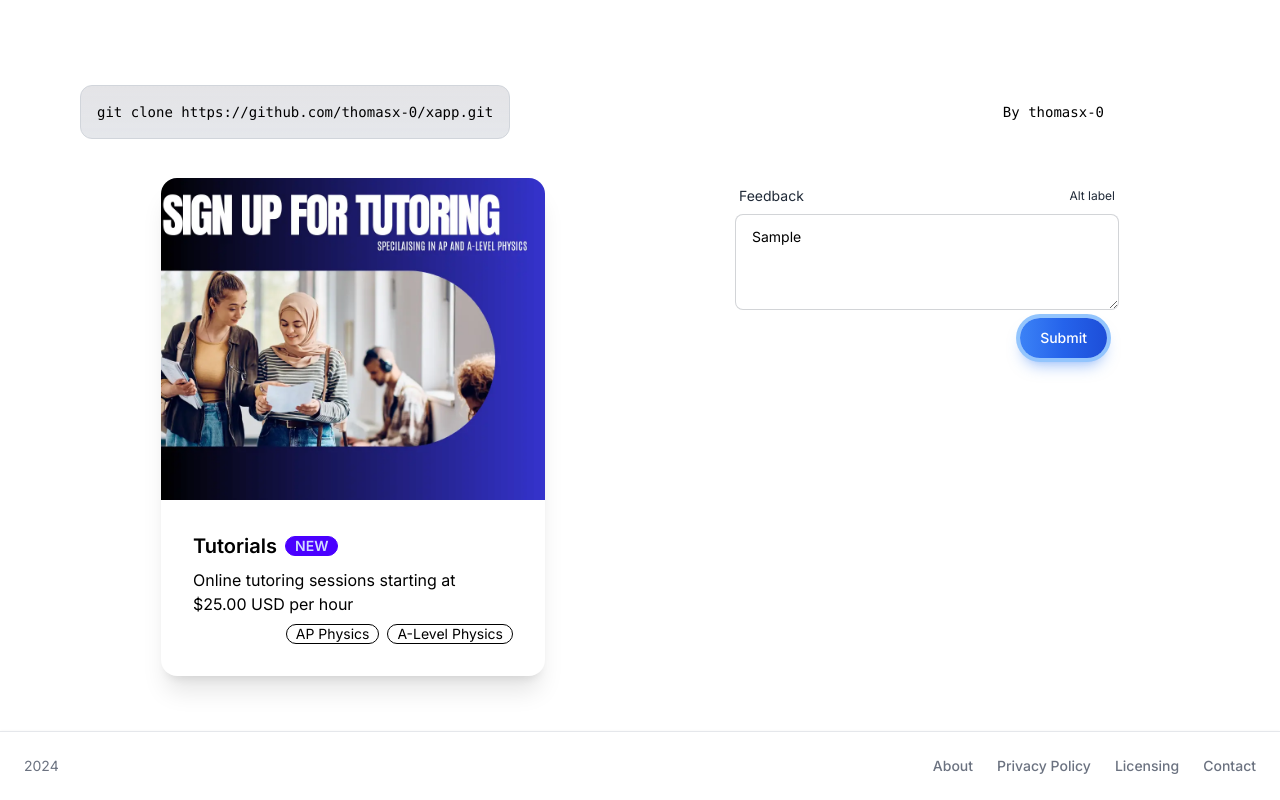
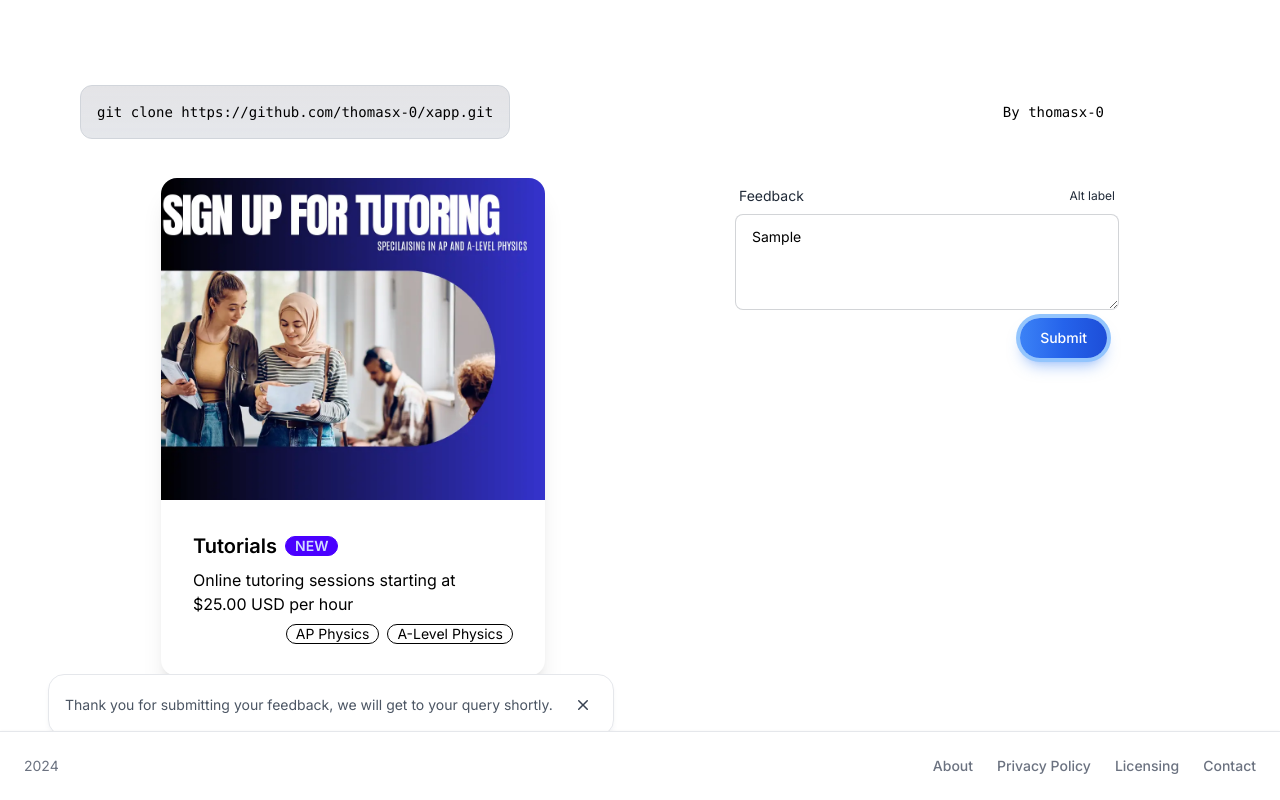
Before and after one commit to thomasx-0/ecopil0, a Next.js app: page / in a window 1280 px wide. Both pictures are taken after typing "Sample" into the empty fields and a click on the button "Submit". Built offline with nearby package versions, Linux system fonts and the light colour scheme; no server answers.

Commit message:
Added popup to the feedback form

```diff
--- a/src/app/page.tsx
+++ b/src/app/page.tsx
@@ -1,23 +1,47 @@
 "use client"
 
-// import {useState} from "react";
 import Image from "next/image"
-import React from "react"
-import {emailSenderUtil} from "@/app/utils/feedbackSender";
+import React, {useState} from "react"
+
+
+interface PopupProps {
+  onClose: () => void;
+}
+
+const Popup: React.FC<PopupProps> = ({ onClose }) => {
+  return (
+      <section
+          className="fixed flex items-center justify-between max-w-4xl p-4 mx-auto bg-white border border-gray-200 shadow-md dark:bg-gray-900 left-12 bottom-16 dark:shadow-gray-900 shadow-gray-100 md:gap-x-4 dark:border-gray-700 rounded-2xl">
+          <p className="text-sm text-gray-600 dark:text-gray-300">Thank you for submitting your feedback, we will get to your query shortly.</p>
+
+          <button
+              onClick={onClose}
+              className="flex items-center justify-center text-gray-700 transition-colors duration-300 rounded-full shrink-0 dark:text-gray-200 dark:hover:bg-gray-700 w-7 h-7 focus:outline-none hover:bg-gray-100">
+              <svg xmlns="http://www.w3.org/2000/svg" viewBox="0 0 20 20" fill="currentColor" className="w-5 h-5">
+                  <path
+                      d="M6.28 5.22a.75.75 0 00-1.06 1.06L8.94 10l-3.72 3.72a.75.75 0 101.06 1.06L10 11.06l3.72 3.72a.75.75 0 101.06-1.06L11.06 10l3.72-3.72a.75.75 0 00-1.06-1.06L10 8.94 6.28 5.22z"/>
+              </svg>
+          </button>
+      </section>
+  );
+};
+
 
 export default function Home() {
+    const [isPopupVisible, setIsPopupVisible] = useState(false);
 
-    // const [email, setEmail] = useState
+    const showPopup = () => {
+        setIsPopupVisible(true);
+    };
 
-    function handleFeedback() {
-        console.log("email sent...")
-        return emailSenderUtil
-    }
+    const hidePopup = () => {
+        setIsPopupVisible(false);
+    };
 
     return (
-      <main className="flex min-h-screen flex-col justify-around p-20 gap-7">
-          <div className="z-10 max-w-5xl w-full items-center justify-between font-mono text-sm lg:flex">
-              <p className="fixed left-0 top-0 flex w-full justify-center border-b border-gray-300 bg-gradient-to-b from-zinc-200 pb-6 pt-8 backdrop-blur-2xl dark:border-neutral-800 dark:bg-zinc-800/30 dark:from-inherit lg:static lg:w-auto  lg:rounded-xl lg:border lg:bg-gray-200 lg:p-4 lg:dark:bg-zinc-800/30">
+        <main className="flex min-h-screen flex-col justify-around p-20 gap-7">
+            <div className="z-10 max-w-5xl w-full items-center justify-between font-mono text-sm lg:flex">
+                <p className="fixed left-0 top-0 flex w-full justify-center border-b border-gray-300 bg-gradient-to-b from-zinc-200 pb-6 pt-8 backdrop-blur-2xl dark:border-neutral-800 dark:bg-zinc-800/30 dark:from-inherit lg:static lg:w-auto  lg:rounded-xl lg:border lg:bg-gray-200 lg:p-4 lg:dark:bg-zinc-800/30">
                   git clone https://github.com/thomasx-0/xapp.git
               </p>
               <div
@@ -62,8 +86,9 @@ export default function Home() {
                             placeholder="Feedback"></textarea>
                   <div className="label">
                       <span className="label-text-alt"></span>
-                      <button type="button" onClick={handleFeedback} className="text-white bg-gradient-to-r from-blue-500 via-blue-600 to-blue-700 hover:bg-gradient-to-br focus:ring-4 focus:outline-none focus:ring-blue-300 dark:focus:ring-blue-800 shadow-lg shadow-blue-500/50 dark:shadow-lg dark:shadow-blue-800/80 font-medium rounded-full text-sm px-5 py-2.5 text-center me-2 mb-2 ">Submit</button>
+                      <button type="button" onClick={showPopup} className="text-white bg-gradient-to-r from-blue-500 via-blue-600 to-blue-700 hover:bg-gradient-to-br focus:ring-4 focus:outline-none focus:ring-blue-300 dark:focus:ring-blue-800 shadow-lg shadow-blue-500/50 dark:shadow-lg dark:shadow-blue-800/80 font-medium rounded-full text-sm px-5 py-2.5 text-center me-2 mb-2 ">Submit</button>
                   </div>
+                  {isPopupVisible && <Popup onClose={hidePopup} />}
               </label>
           </div>
           <div
@@ -85,7 +110,7 @@ export default function Home() {
                       <a href="#" className="hover:underline me-4 md:me-6">Licensing</a>
                   </li>
                   <li>
-                      <a href="#" className="hover:underline">Contact</a>
+                      <button className="hover:underline">Contact</button>
                   </li>
               </ul>
           </footer>
```
